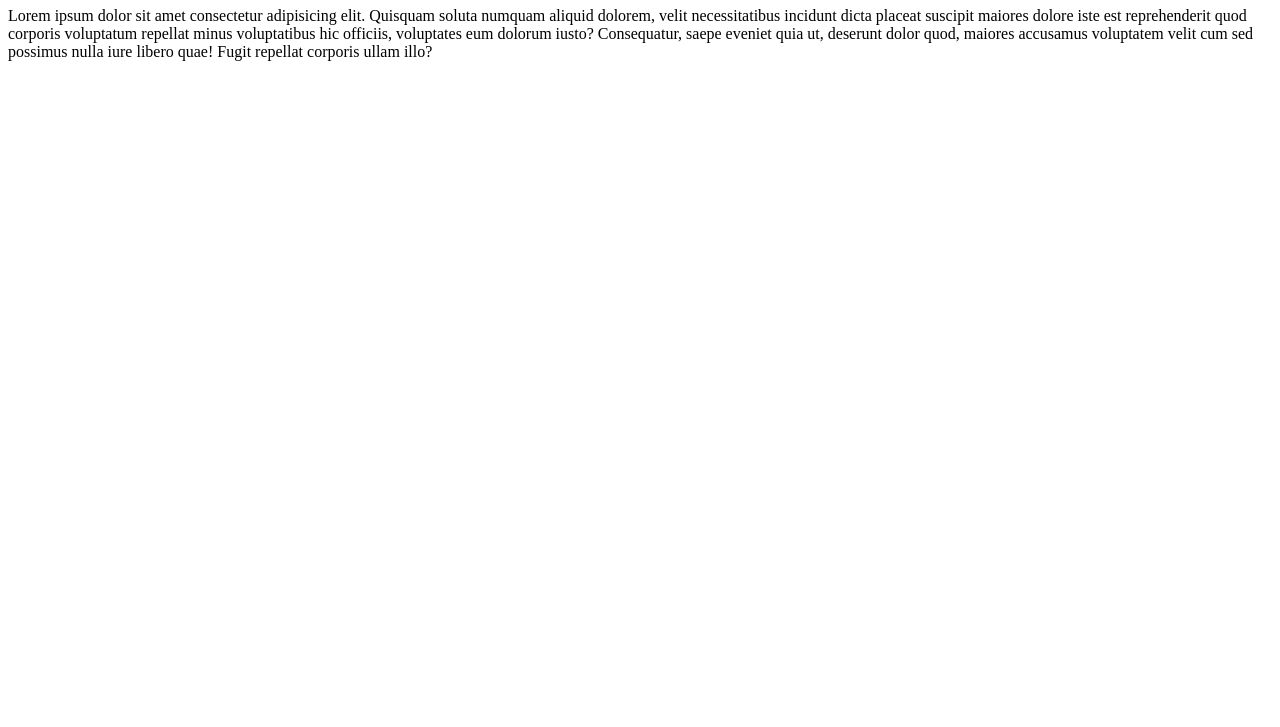
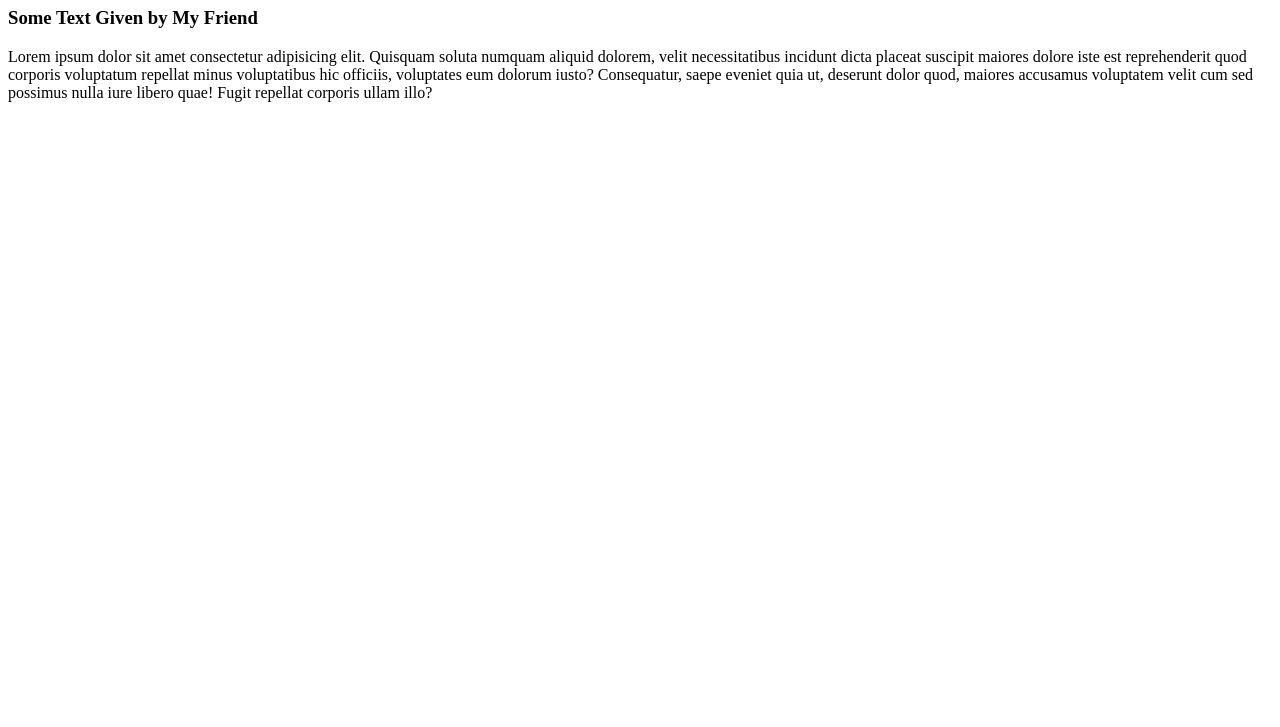
Before and after one commit to NasirUddinAhmed/repo-dem, a plain HTML site: page index.html in a window 1280 px wide. Shown: the part 73-800 px from the top of the page. Drawn offline with Linux system fonts and the light colour scheme.

Commit message:
new commit

```diff
--- a/index.html
+++ b/index.html
@@ -8,6 +8,7 @@
   </head>
   <body>
     <h1>A Basic Level Github Repo</h1>
+    <h3>Some Text Given by My Friend</h3>
     <p>
       Lorem ipsum dolor sit amet consectetur adipisicing elit. Quisquam soluta
       numquam aliquid dolorem, velit necessitatibus incidunt dicta placeat
```
